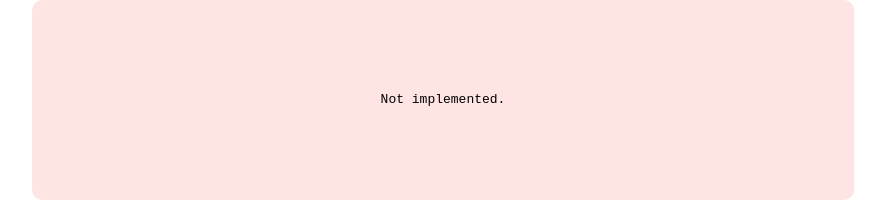
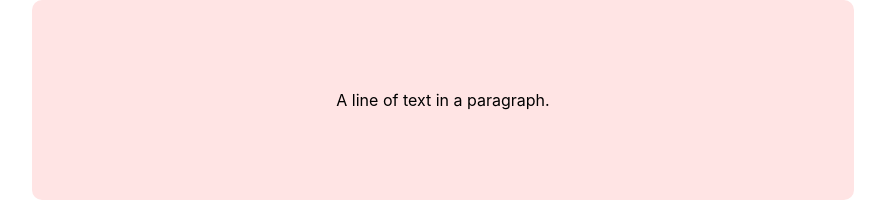
Before and after one commit to ijsto/nextjs-mdx, a Next.js app: page / in a window 1280 px wide. Shown: the part 186-386 px from the top of the page, without its empty margins (197-1082 px from the left). Built offline with nearby package versions, Linux system fonts and the light colour scheme.

Commit message:
feat: Implement SlateEditor
Signed-off-by: ScottAgirs <scott@ijs.to>

```diff
--- a/pages/index.js
+++ b/pages/index.js
@@ -1,5 +1,7 @@
 import Head from 'next/head';
 import styles from '../styles/Home.module.css';
+
+import SlateEditor from '../components/SlateEditor';
 
 export default function Home() {
   return (
@@ -14,7 +16,7 @@ export default function Home() {
         <h1 className={styles.title}>Editor Demo</h1>
 
         <div className={styles.demo}>
-          <code>Not implemented.</code>
+          <SlateEditor />
         </div>
 
         <div>
```
